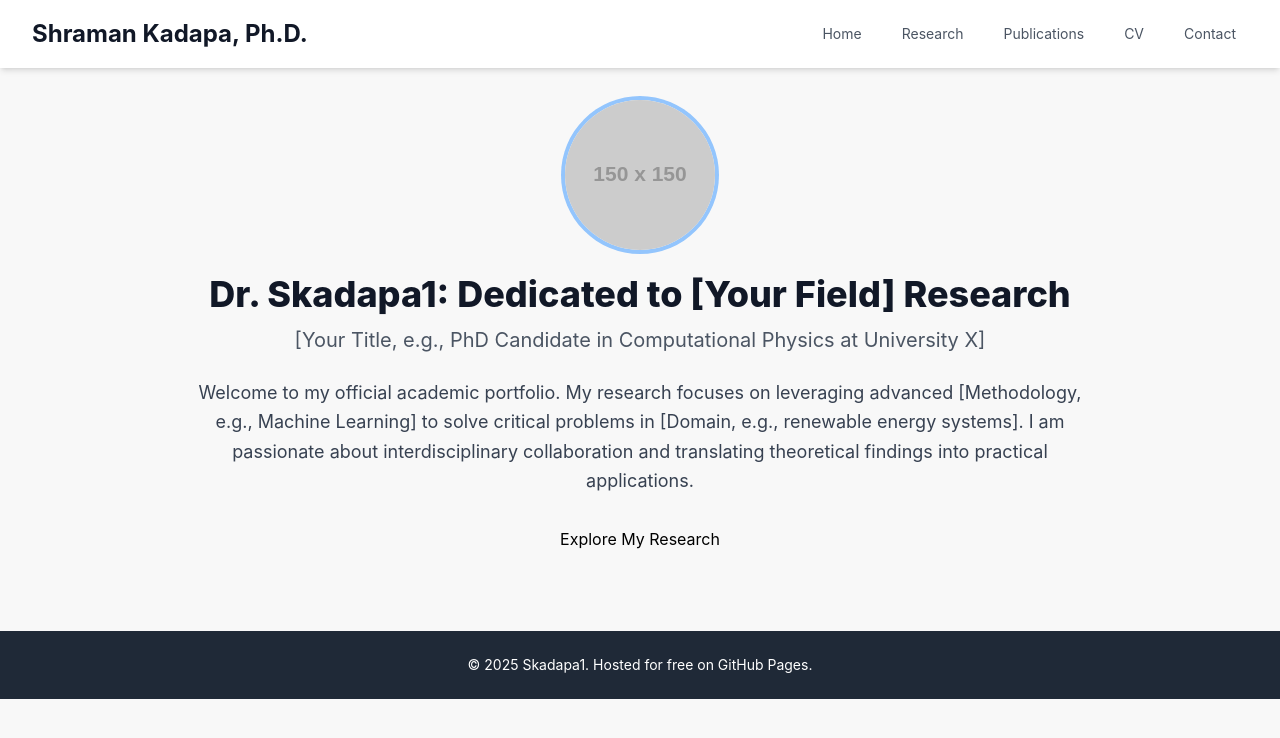
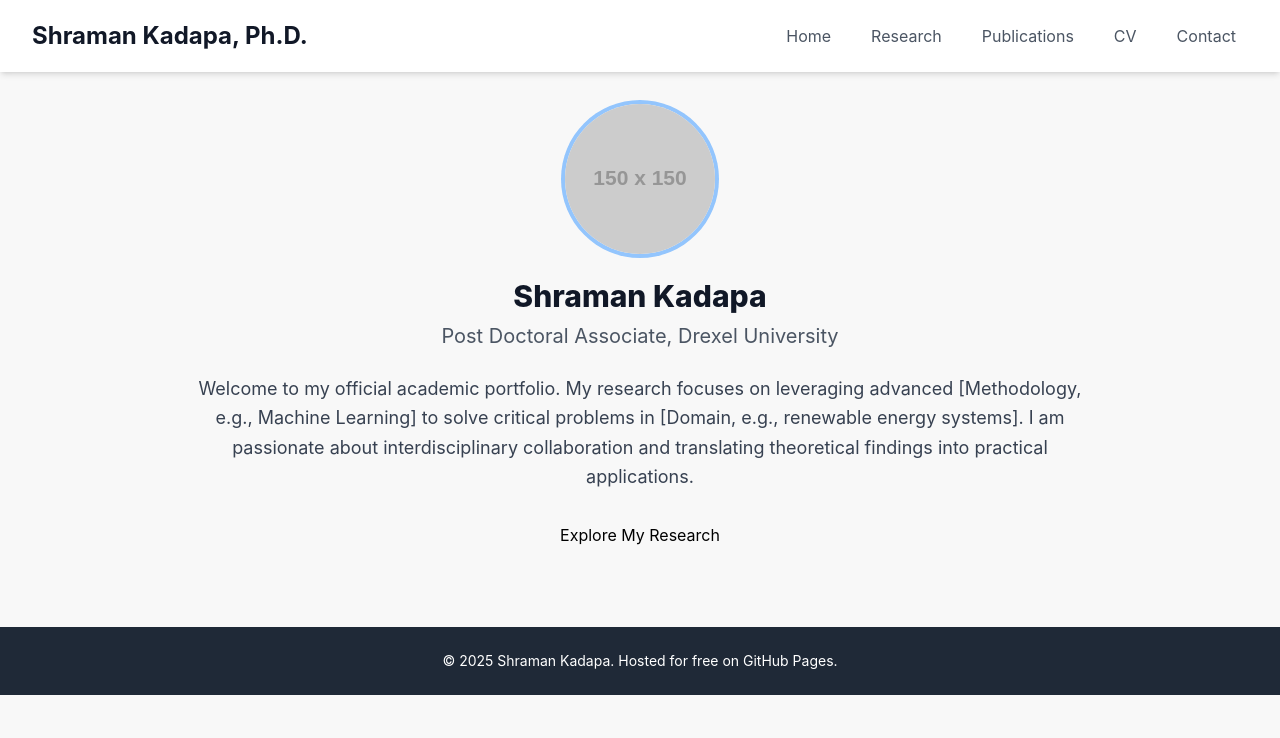
Before and after one commit to skadapa1/skadapa1.github.io, a plain HTML site: page index.html in a window 1280 px wide. Drawn offline with nearby package versions, Linux system fonts and the light colour scheme.

Commit message:
Update title and author name in index.html

```diff
--- a/index.html
+++ b/index.html
@@ -3,7 +3,7 @@
 <head>
     <meta charset="UTF-8">
     <meta name="viewport" content="width=device-width, initial-scale=1.0">
-    <title>Shraman Kadapa | Academic Researcher Portfolio</title>
+    <title>Skadapa1 | Academic Researcher Portfolio</title>
     <!-- Load Tailwind CSS from CDN for modern, responsive styling -->
     <script src="https://cdn.tailwindcss.com"></script>
     <!-- Use Inter font family - highly readable and professional -->
@@ -103,13 +103,13 @@
                     Shraman Kadapa, Ph.D.
                 </div>
 
-                <!-- Navigation Links (UPDATED) -->
-                <nav class="flex space-x-4">
-                    <a href="#home" data-page="home" class="nav-link px-3 py-2 text-gray-600 hover:text-blue-700 hover:bg-gray-50 rounded-md text-sm transition duration-150">Home</a>
-                    <a href="#research" data-page="research" class="nav-link px-3 py-2 text-gray-600 hover:text-blue-700 hover:bg-gray-50 rounded-md text-sm transition duration-150">Research</a>
-                    <a href="#publications" data-page="publications" class="nav-link px-3 py-2 text-gray-600 hover:text-blue-700 hover:bg-gray-50 rounded-md text-sm transition duration-150">Publications</a>
-                    <a href="#cv" data-page="cv" class="nav-link px-3 py-2 text-gray-600 hover:text-blue-700 hover:bg-gray-50 rounded-md text-sm transition duration-150">CV</a>
-                    <a href="#contact" data-page="contact" class="nav-link px-3 py-2 text-gray-600 hover:text-blue-700 hover:bg-gray-50 rounded-md text-sm transition duration-150">Contact</a>
+                <!-- Navigation Links -->
+                <nav class="flex space-x-2 sm:space-x-4">
+                    <a href="#home" data-page="home" class="nav-link px-3 py-2 text-gray-600 hover:text-blue-700 hover:bg-gray-50 rounded-md text-base transition duration-150">Home</a>
+                    <a href="#research" data-page="research" class="nav-link px-3 py-2 text-gray-600 hover:text-blue-700 hover:bg-gray-50 rounded-md text-base transition duration-150">Research</a>
+                    <a href="#publications" data-page="publications" class="nav-link px-3 py-2 text-gray-600 hover:text-blue-700 hover:bg-gray-50 rounded-md text-base transition duration-150">Publications</a>
+                    <a href="#cv" data-page="cv" class="nav-link px-3 py-2 text-gray-600 hover:text-blue-700 hover:bg-gray-50 rounded-md text-base transition duration-150">CV</a>
+                    <a href="#contact" data-page="contact" class="nav-link px-3 py-2 text-gray-600 hover:text-blue-700 hover:bg-gray-50 rounded-md text-base transition duration-150">Contact</a>
                 </nav>
             </div>
         </div>
@@ -123,10 +123,17 @@
             <div class="academic-card max-w-4xl mx-auto text-center">
                 <!-- Placeholder Image (replace with your photo) -->
                 <img src="https://placehold.co/150x150/e0e7ff/3f51b5?text=Your+Photo" alt="Skadapa1 Profile" class="mx-auto rounded-full mb-6 ring-4 ring-blue-300">
-                <h1 class="text-4xl font-extrabold text-gray-900 mb-3">Dr. Skadapa1: Dedicated to [Your Field] Research</h1>
+
+                <!-- Name -->
+                <h1 class="text-3xl font-extrabold text-gray-900 mb-2">
+                    Shraman Kadapa
+                </h1>
+                <!-- Title (Updated to use a span for cleaner text rendering) -->
                 <p class="text-xl text-gray-600 mb-6">
-                    [Your Title, e.g., PhD Candidate in Computational Physics at University X]
+                    <span class="text-xl text-gray-600">Post Doctoral Associate, Drexel University</span>
                 </p>
+
+                <!-- Restored Placeholder Introduction -->
                 <p class="text-lg text-gray-700 leading-relaxed mb-8">
                     Welcome to my official academic portfolio. My research focuses on leveraging advanced [Methodology, e.g., Machine Learning] to solve critical problems in [Domain, e.g., renewable energy systems]. I am passionate about interdisciplinary collaboration and translating theoretical findings into practical applications.
                 </p>
@@ -324,7 +331,7 @@
     <!-- Footer -->
     <footer class="bg-gray-800 text-white mt-12 py-6">
         <div class="max-w-7xl mx-auto px-4 sm:px-6 lg:px-8 text-center text-sm">
-            &copy; 2025 Skadapa1. Hosted for free on GitHub Pages.
+            &copy; 2025 Shraman Kadapa. Hosted for free on GitHub Pages.
         </div>
     </footer>
 
```
